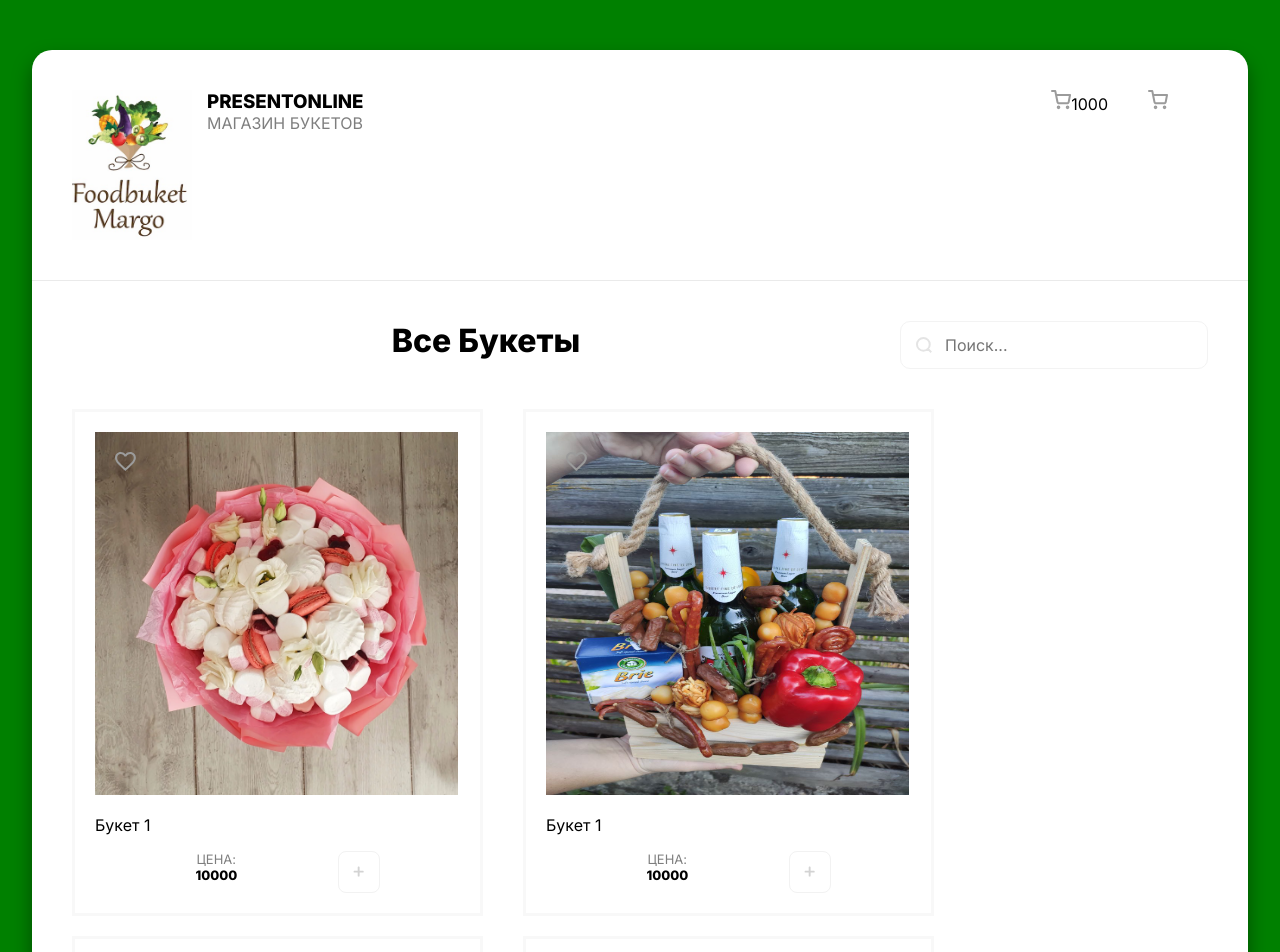
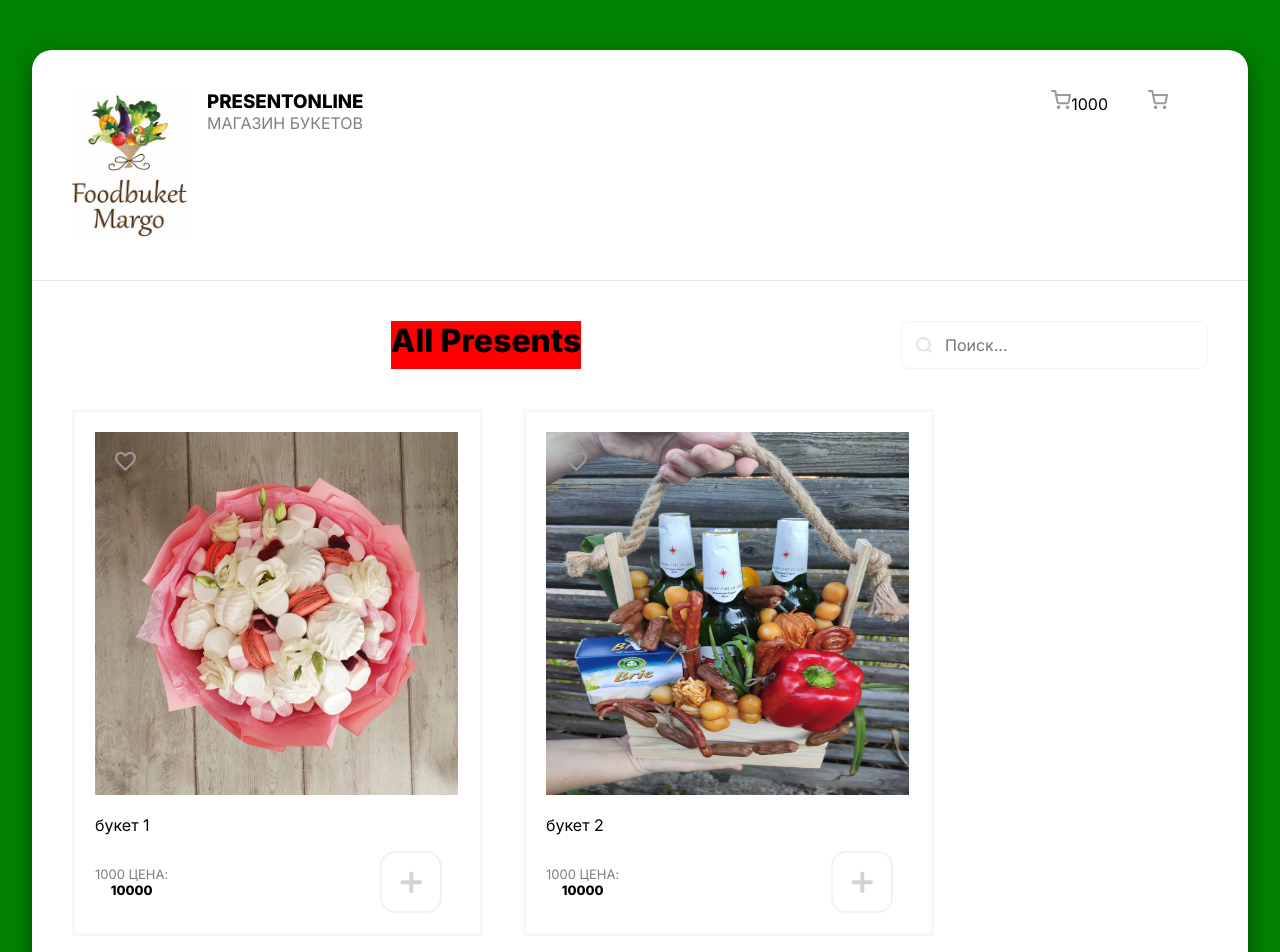
Before and after one commit to UdjenKL/diplop-itschool, a React (Create React App) app: page / in a window 1280 px wide. Shown: the top 952 px of the page. Built offline with nearby package versions, Linux system fonts and the light colour scheme.

Commit message:
edit cart exit button

```diff
--- a/public/index.html
+++ b/public/index.html
@@ -15,6 +15,7 @@
     <link rel="preconnect" href="https://fonts.gstatic.com" crossorigin>
     <link href="https://fonts.googleapis.com/css2?family=Inter:wght@400;500;600;800&family=Montserrat:wght@300;600&display=swap"
           rel="stylesheet">
+
     <title>Online Magazine</title>
 </head>
 <body>
--- a/src/App.js
+++ b/src/App.js
@@ -1,6 +1,8 @@
-import Card from './components/Card'
+import Index from './components/Card'
 import Header from "./components/Header";
 import RightSide from "./components/RightSide";
+import Card from "./components/Card";
+import React from "react";
 
 const arr = [
     {name: 'букет 1', price: 1000, image: '/img/presents/1.jpeg'},
@@ -17,15 +19,16 @@ const arr = [
     {name: 'букет 10', price: 1000, image: '/img/presents/12.jpeg'},
 ];
 
-function
-App() {
+function App() {
+    const [cartOpened, setCartOpened] = React.useState(false);
+
     return (
         <div className="wrapper">
-            <RightSide/>
-            <Header/>
+            {cartOpened ? <RightSide onClose={() => setCartOpened(false)}/> : null}
+            <Header onClick={() => setCartOpened(true)}/>
             <div className="content">
                 <div className="content-header">
-                    <h1 className="content-title">Все Букеты</h1>
+                    <h1 className="content-title">All Presents</h1>
                     <div className="search-block">
                         <img src="/img/search.svg" alt="search"/>
                         <input placeholder="Поиск..."/>
@@ -34,7 +37,13 @@ App() {
                 <div className="presents">
                     {
                         arr.map((item) => (
-                            <Card title={item.name} price={item.price} image={item.image}/>
+                            <Card
+                                title={item.name}
+                                price={item.price}
+                                image={item.image}
+                                onFavorite={() => console.log('add in favorite')}
+                                onPlus={() => console.log('enter +')}
+                            />
 
                         ))
                     }
--- a/src/components/Card.js
+++ b/src/components/Card.js
@@ -1,19 +1,25 @@
-function Card({image}) {
+import React from "react";
+
+function Card(props) {
+    const [isPlus,setIsPlus] = React.useState(false);
+
+    const onClickPlus = () => {
+        setIsPlus(!isPlus)
+        // console.log('enter!')
+    }
     return (
         <div className="card">
-            <div className="favorite">
+            <div className="favorite" onClick={props.onFavorite}>
                 <img src="/img/heart.svg" alt="heart"/>
             </div>
-            <img width={363} height={363} src={image} alt=""/>
-            <p>Букет 1</p>
+            <img width={363} height={363} src={props.image} alt=""/>
+            <p>{props.title}</p>
             <div className="card-info">
                 <div className="card-info-price">
-                    <span>Цена:</span>
+                    <span>{props.price} Цена:</span>
                     <b>10000</b>
                 </div>
-                <button className="button">
-                    <img width={11} height={11} src="/img/plus.svg" alt="plus"/>
-                </button>
+                    <img width={62} height={62} onClick={onClickPlus} src={isPlus ? "/img/btn-checked.svg" : "/img/btn-plus.svg"} alt="plus"/>
             </div>
         </div>
     );
--- a/src/components/Header.js
+++ b/src/components/Header.js
@@ -1,4 +1,4 @@
-function Header () {
+function Header (props) {
     return (
          <header>
                 <div className="header-left-block">
@@ -9,7 +9,7 @@ function Header () {
                     </div>
                 </div>
                 <ul className="header-right-block">
-                    <li>
+                    <li onClick={props.onClick}>
                         <img width={20} height={20} src="/img/cart.svg"/>
                         <span>1000</span>
                     </li>
--- a/src/components/RightSide.js
+++ b/src/components/RightSide.js
@@ -1,8 +1,9 @@
-function RightSide () {
+function RightSide (props) {
     return (
-        <div style={{display: 'none'}} className="right-side-impose">
+        <div className="right-side-impose">
         <div className="right-side">
-                    <h2 className="cart-title">Корзина</h2>
+                    <h2 className="cart-title">Корзина <img width={30} height={30} onClick={props.onClose} src="/img/xmark-solid.svg" alt="close"/>
+                    </h2>
                     <div className="items">
                         <div className="cartItem">
                             <img width={70} height={70} src="/img/presents/1.jpeg" alt="cart"/>
--- a/src/index.css
+++ b/src/index.css
@@ -64,6 +64,8 @@ body {
 }
 .wrapper .content .content-header .content-title {
   margin: 0 auto;
+  font-weight: 5000;
+  background: red;
 }
 .wrapper .content .content-header .search-block {
   display: flex;
@@ -116,26 +118,15 @@ body {
 }
 .wrapper .card .card-info {
   display: flex;
-  justify-content: space-evenly;
+  justify-content: space-between;
+  align-items: center;
   text-align: center;
+  width: 90%;
 }
 .wrapper .card .card-info .card-info-price {
   display: flex;
   flex-direction: column;
 }
-.wrapper .card .card-info .button {
-  background: #ffffff;
-  border: 1px solid #f2f2f2;
-  box-sizing: border-box;
-  border-radius: 8px;
-  height: 42px;
-  width: 42px;
-  cursor: pointer;
-}
-.wrapper .card .card-info .button:hover {
-  background: green;
-}
-
 .right-side-impose {
   position: absolute;
   left: 0;
@@ -158,6 +149,8 @@ body {
 }
 .right-side-impose .right-side .cart-title {
   margin-bottom: 20px;
+  display: flex;
+  justify-content: space-between;
 }
 .right-side-impose .right-side h2 {
   margin: 0;
--- a/src/index.scss
+++ b/src/index.scss
@@ -79,8 +79,11 @@ body {
       margin-bottom: 40px;
       justify-content: space-between;
 
-      .content-title {;
+      .content-title {
         margin: 0 auto;
+        font-weight: 5000;
+        background: red;
+
       }
 
       .search-block {
@@ -152,8 +155,10 @@ body {
 
     .card-info {
       display: flex;
-      justify-content: space-evenly;
+      justify-content: space-between;
+      align-items: center;
       text-align: center;
+      width: 90%;
 
       .card-info-price {
         display: flex;
@@ -162,19 +167,11 @@ body {
 
       }
 
-      .button {
-        background: #ffffff;
-        border: 1px solid #f2f2f2;
-        box-sizing: border-box;
-        border-radius: 8px;
-        height: 42px;
-        width: 42px;
-        cursor: pointer;
+    img {
+      //display: flex;
+    }
 
-        &:hover {
-          background: green;
-        }
-      }
+
 
     }
   }
@@ -203,6 +200,8 @@ body {
 
     .cart-title {
       margin-bottom: 20px;
+      display: flex;
+      justify-content: space-between;
     }
 
     h2 {
```
Also changed, not shown: public/img/xmark-solid.svg (added), 1 other file (tests, documents, lock files or other folders).
